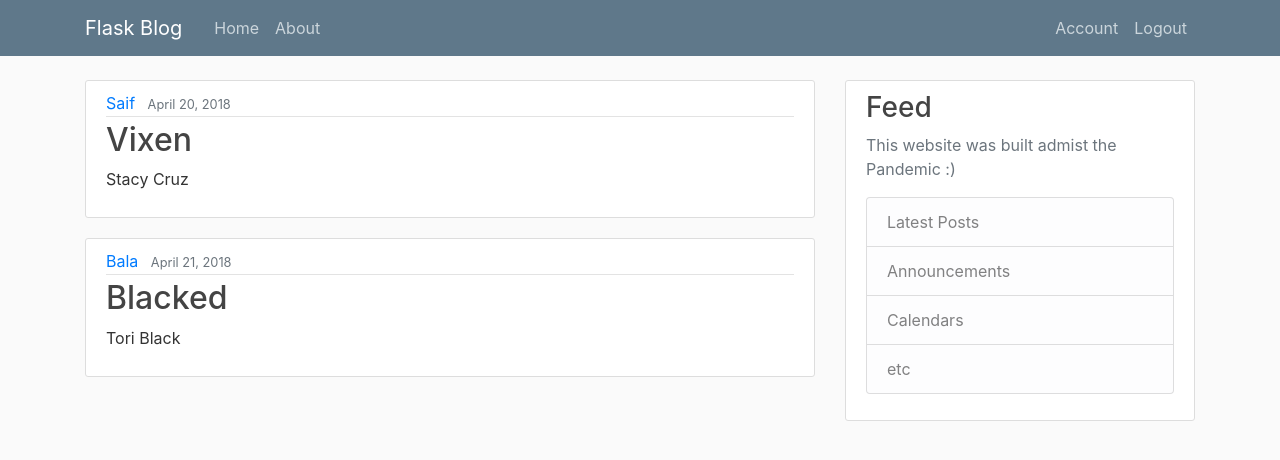
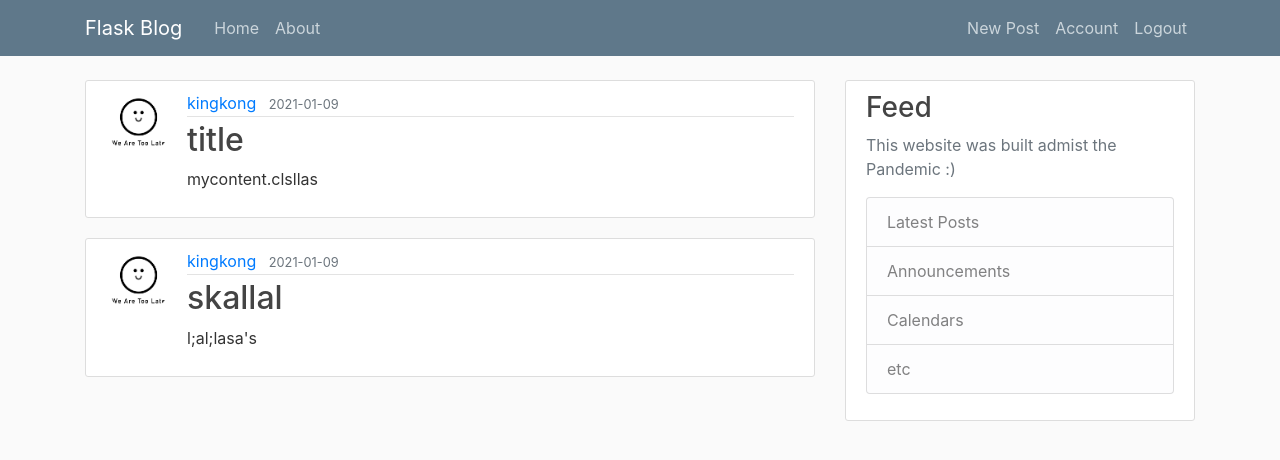
Before and after one commit to yaxis1/Flask, a Flask app: page / in a window 1280 px wide. Shown: the top 460 px of the page. Run offline with Flask 2, Linux system fonts and the light colour scheme; a user stored in the database is signed in; data comes from the database, SQL or seed files in the repository; both versions use the stored data as it was after the commit; parts of the project's set-up code (start-up, migrations or seed data) failed here and were passed over; some libraries are stand-ins or nearby versions.

Commit message:
more html!

```diff
--- a/flaskapp/routes.py
+++ b/flaskapp/routes.py
@@ -1,31 +1,17 @@
 import os
 import secrets
 from PIL import Image
-from flask import render_template, url_for, flash, redirect, request
+from flask import render_template, url_for, flash, redirect, request, abort
 #Avoding circular import error
 from flaskapp import app, db, bcrypt
-from flaskapp.forms import RegistrationForm, LoginForm, UpdateAccountForm
+from flaskapp.forms import RegistrationForm, LoginForm, UpdateAccountForm, PostForm
 from flaskapp.db_models import User,Post
-from flask_login import login_user, current_user, logout_user, login_required, PostForm
+from flask_login import login_user, current_user, logout_user, login_required
 
-
-posts = [
-    {
-        'author': 'Saif',
-        'title': 'Vixen',
-        'content': 'Stacy Cruz',
-        'date_posted': 'April 20, 2018'
-    },
-    {
-        'author': 'Bala',
-        'title': 'Blacked',
-        'content': 'Tori Black',
-        'date_posted': 'April 21, 2018'
-    }
-]
 @app.route("/")
 @app.route("/home")
 def home():
+    posts = Post.query.all()
     return render_template('home.html', posts=posts)
 
 @app.route("/about")
@@ -40,6 +26,8 @@ def register():
     if form.validate_on_submit():
        # db.create_all()
         hashed_password = bcrypt.generate_password_hash(form.password.data).decode('utf-8')
+        #CREATING USER
+
         user = User(username=form.username.data,email = form.email.data, password=hashed_password)
         db.session.add(user)
         db.session.commit()
@@ -106,9 +94,51 @@ def account():
 
 @app.route("/post/new", methods = ['GET', 'POST'])
 @login_required
-def post():
+def createpost():
     form = PostForm()
     if form.validate_on_submit():
+        #CREATING POST
+        post = Post(title=form.title.data, content = form.content.data, author = current_user)
+        db.session.add(post)
+        db.session.commit()
         flash('Post created!', category='success')
         return redirect(url_for('home'))
-    return render_template('post_html', title = 'New Post', form = form)
+    return render_template('post.html', title = 'New Post', form = form, legend = 'New Post')
+
+
+@app.route("/post/<int:post_id>")
+def post(post_id):
+    post = Post.query.get_or_404(post_id)
+    return render_template('post_id.html', title=post.title, post=post)
+
+
+
+@app.route("/post/<int:post_id>/update", methods=['GET', 'POST'])
+@login_required
+def update_post(post_id):
+    post = Post.query.get_or_404(post_id)
+    if post.author != current_user:
+        abort(403)
+    form = PostForm()
+    if form.validate_on_submit():
+        post.title = form.title.data
+        post.content = form.content.data
+        db.session.commit()
+        flash('Your post has been updated!', 'success')
+        return redirect(url_for('post', post_id=post.id))
+    elif request.method == 'GET':
+        form.title.data = post.title
+        form.content.data = post.content
+    return render_template('create_post.html', title='Update Post',
+                           form=form, legend='Update Post')
+
+@app.route("/post/<int:post_id>/delete", methods=['POST'])
+@login_required
+def delete_post(post_id):
+    post = Post.query.get_or_404(post_id)
+    if post.author != current_user:
+        abort(403)
+    db.session.delete(post)
+    db.session.commit()
+    flash('Your post has been deleted!', 'success')
+    return redirect(url_for('home'))
--- a/flaskapp/templates/home.html
+++ b/flaskapp/templates/home.html
@@ -2,12 +2,13 @@
 {% block content %}
     {% for post in posts %}
         <article class="media content-section">
+          <img class = "rounded-circle article-img" src="{{url_for('static',filename='profilepics/'+post.author.image_file)}}">
           <div class="media-body">
             <div class="article-metadata">
-              <a class="mr-2" href="#">{{ post.author }}</a>
-              <small class="text-muted">{{ post.date_posted }}</small>
+              <a class="mr-2" href="#">{{ post.author.username }}</a>
+              <small class="text-muted">{{ post.date_posted.strftime('%Y-%m-%d') }}</small>
             </div>
-            <h2><a class="article-title" href="#">{{ post.title }}</a></h2>
+            <h2><a class="article-title" href="{{url_for('post', post_id = post.id)}}">{{ post.title }}</a></h2>
             <p class="article-content">{{ post.content }}</p>
           </div>
         </article>
--- a/flaskapp/templates/layout.html
+++ b/flaskapp/templates/layout.html
@@ -32,6 +32,7 @@
             <!-- Navbar Right Side -->
             <div class="navbar-nav">
               {% if current_user.is_authenticated %}
+                <a class="nav-item nav-link" href="{{ url_for('createpost') }}">New Post</a>
                 <a class="nav-item nav-link" href="{{ url_for('account') }}">Account</a>
                 <a class="nav-item nav-link" href="{{ url_for('logout') }}">Logout</a>
               {% else %}
```
Also changed, not shown: flaskapp/templates/post.html (+7 -14 lines), flaskapp/templates/post_id.html (added, +39 -0 lines), flaskapp/site.db.
